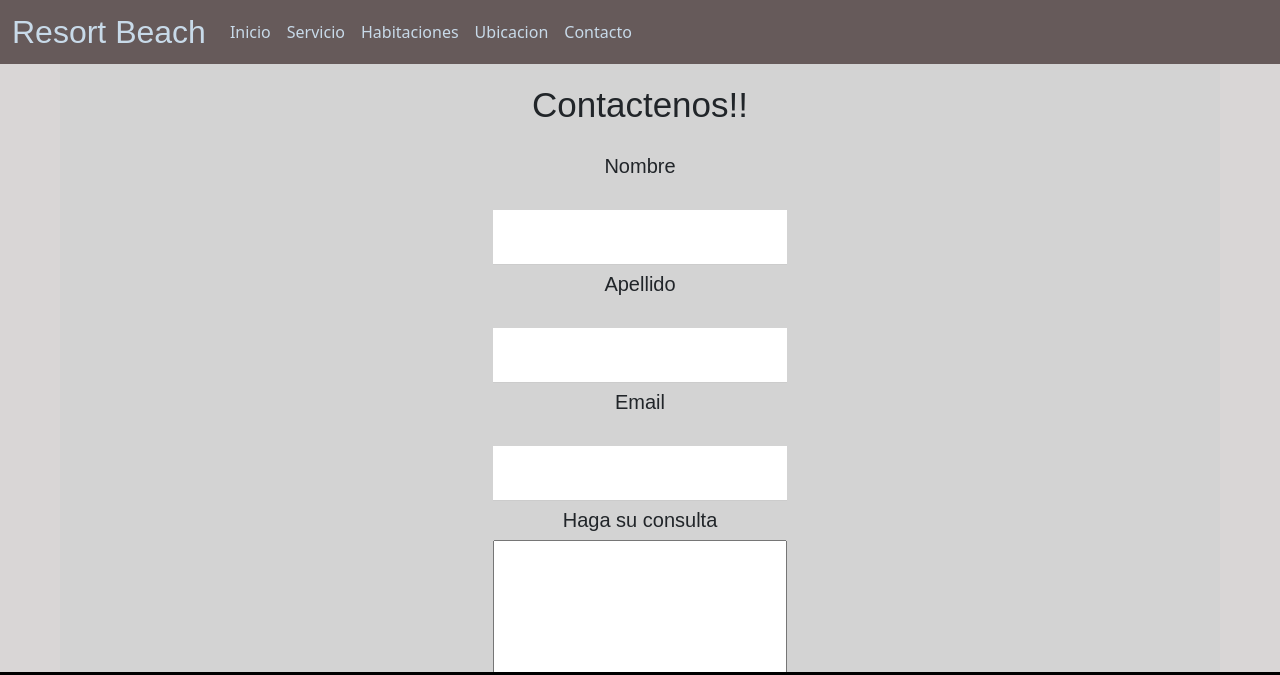
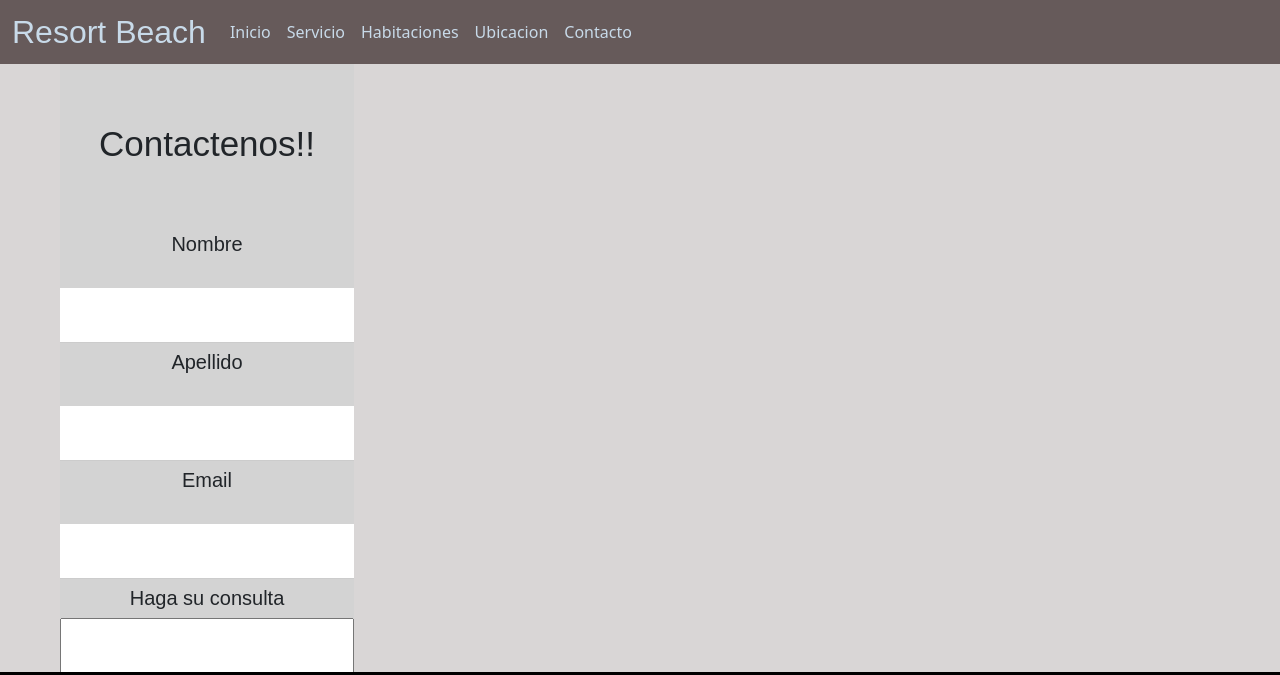
Before and after one commit to thomasvillagra/resort-coder, a plain HTML site: page pages/contacto.html in a window 1280 px wide. Shown: the top 675 px of the page. Drawn offline with nearby package versions, Linux system fonts and the light colour scheme.

Commit message:
mod contacto

```diff
--- a/css/style.css
+++ b/css/style.css
@@ -278,8 +278,10 @@ nav{
     background-color: rgba(0, 0, 255, 0.2);
 }
 /*pagina de contacto*/
-main{
+main registro .registro-contacto{
     width: 100%;
+    height: 100%;
+    padding-bottom: 10%;
 }
 .registro-contacto{
     margin: 0px 60px 0px 60px;
@@ -293,7 +295,8 @@ main{
 
 .registro-contacto h2{
     font-size: 35px;
-    margin: 20px;
+    margin: 20%;
+
 }
 
 .contacto{
```
